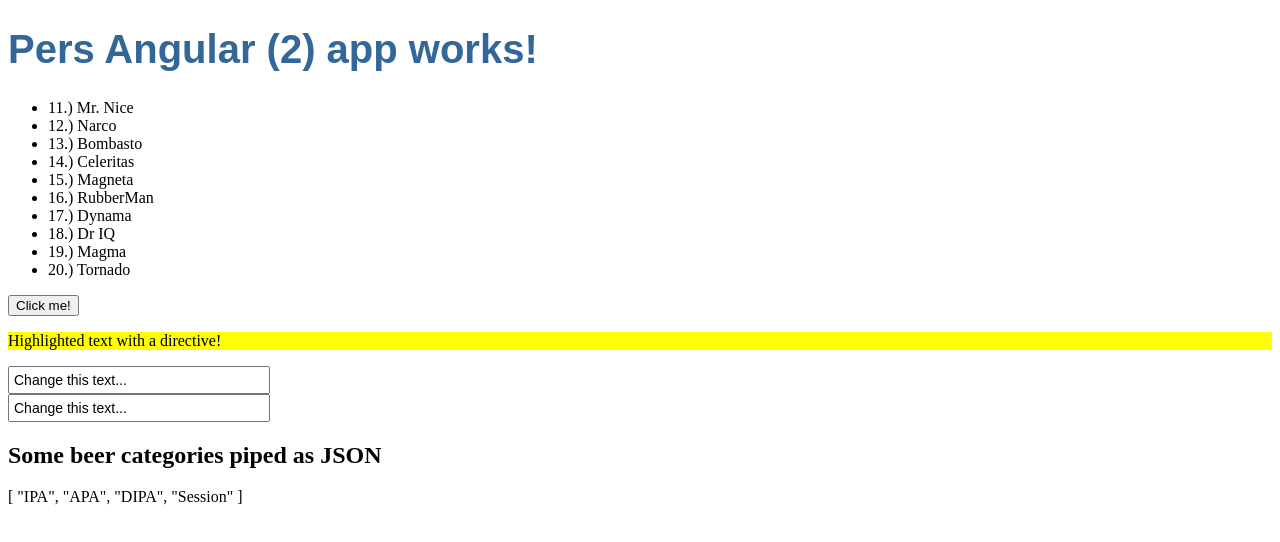
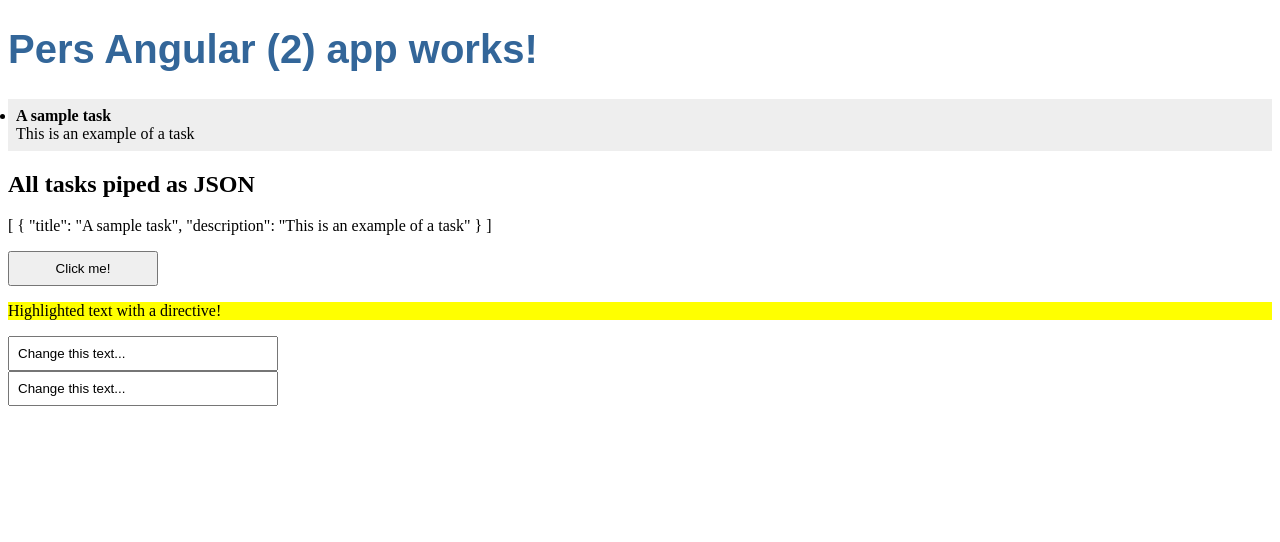
Before and after one commit to persyl/PersAngularApp, an Angular app: page / in a window 1280 px wide. Shown: the top 542 px of the page. Built offline with nearby package versions, Linux system fonts and the light colour scheme.

Commit message:
Refactored Heroes into tasks

```diff
--- a/src/app/app.component.css
+++ b/src/app/app.component.css
@@ -1,12 +1,21 @@
+body{
+  font-size:14px;
+  line-height:16px;
+}
 h1 {
   color: #369;
   font-family: Arial, Helvetica, sans-serif;
   font-size: 250%;
 }
-
+.tasks{
+  background-color: #eeeeee;
+  padding: 8px;
+}
+button {
+  min-width:150px;
+  padding:8px;
+}
 .greeting {
-  padding:4px;
+  padding:8px;
   min-width: 250px;
-  font-size:14px;
-  line-height:16px;
 }
--- a/src/app/app.component.html
+++ b/src/app/app.component.html
@@ -1,9 +1,11 @@
 <h1>
   {{title}}
 </h1>
-<ul>
-  <li *ngFor="let hero of heroes">{{ hero.id }}.) {{ hero.name }}</li>
+<ul class="tasks">
+  <li *ngFor="let task of tasks"><b>{{ task.title }}</b><br />{{ task.description }}</li>
 </ul>
+<h2>All tasks piped as JSON</h2>
+<p>{{tasks | json}}</p>
 
 <button (click)="onClick()">Click me!</button>
 
@@ -16,6 +18,3 @@
 <br />
 <!-- With [(ngModel)] -->
 <input class="greeting" type="text" [(ngModel)]="greeting" />
-
-<h2>Some beer categories piped as JSON</h2>
-<span>{{beers | json}}</span>
--- a/src/app/app.component.ts
+++ b/src/app/app.component.ts
@@ -1,26 +1,25 @@
 import { Component, OnInit } from '@angular/core';
-import { Hero } from './hero';
-import {HeroService} from './hero.service';
+import {Task} from './task'
+import {TaskService} from './task.service';
 
 @Component({
   selector: 'app-root',
   templateUrl: './app.component.html',
   styleUrls: ['./app.component.css'],
-  providers: [HeroService]
+  providers: [TaskService]
 })
 export class AppComponent implements OnInit {
   title = 'Pers Angular (2) app works!';
-  heroes: Hero[];
+  tasks: Task[];
   age:number = 30;
   greeting:string = 'Change this text...';
-  beers:Array<string> = ['IPA', 'APA', 'DIPA', 'Session'];
 
   ngOnInit(){
     this.age = 43;
   }
 
-  constructor(private heroService: HeroService){
-    this.heroService.getHeroes().then(heroes => this.heroes = heroes);
+  constructor(private taskService: TaskService){
+    this.taskService.getTasks().then(tasks => this.tasks = tasks);
   }
 
   onClick(){
--- a/src/app/hero.service.ts
+++ /dev/null
@@ -1,10 +0,0 @@
-import { Injectable } from '@angular/core';
-import {Hero} from './hero';
-import {HEROES} from './mock-heroes';
-
-@Injectable()
-export class HeroService {
-  getHeroes(): Promise<Hero[]> {
-    return Promise.resolve(HEROES);
-  }
-}
--- a/src/app/hero.ts
+++ /dev/null
@@ -1,4 +0,0 @@
-export class Hero {
-  id: number;
-  name: string;
-}
--- a/src/app/mock-heroes.ts
+++ /dev/null
@@ -1,14 +0,0 @@
-import { Hero } from './hero';
-
-export const HEROES: Hero[] = [
-  {id: 11, name: 'Mr. Nice'},
-  {id: 12, name: 'Narco'},
-  {id: 13, name: 'Bombasto'},
-  {id: 14, name: 'Celeritas'},
-  {id: 15, name: 'Magneta'},
-  {id: 16, name: 'RubberMan'},
-  {id: 17, name: 'Dynama'},
-  {id: 18, name: 'Dr IQ'},
-  {id: 19, name: 'Magma'},
-  {id: 20, name: 'Tornado'}
-];
--- /dev/null
+++ b/src/app/task.service.ts
@@ -0,0 +1,16 @@
+import { Injectable } from '@angular/core';
+import { Task } from './task';
+
+@Injectable()
+export class TaskService {
+  tasks: Task[] = [{title: 'A sample task', description: 'This is an example of a task'}];
+
+  getTasks(): Promise<Task[]> {
+    return Promise.resolve(this.tasks);
+  }
+
+  addTask(task:Task):void{
+    this.tasks.push(task);
+  }
+
+}
--- /dev/null
+++ b/src/app/task.ts
@@ -0,0 +1,4 @@
+export class Task {
+  title: string;
+  description: string;
+}
```
